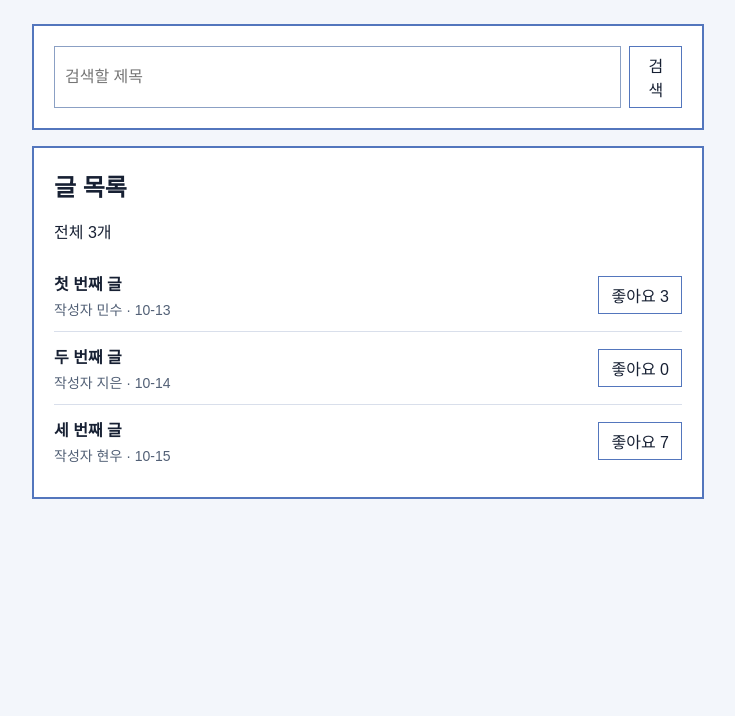
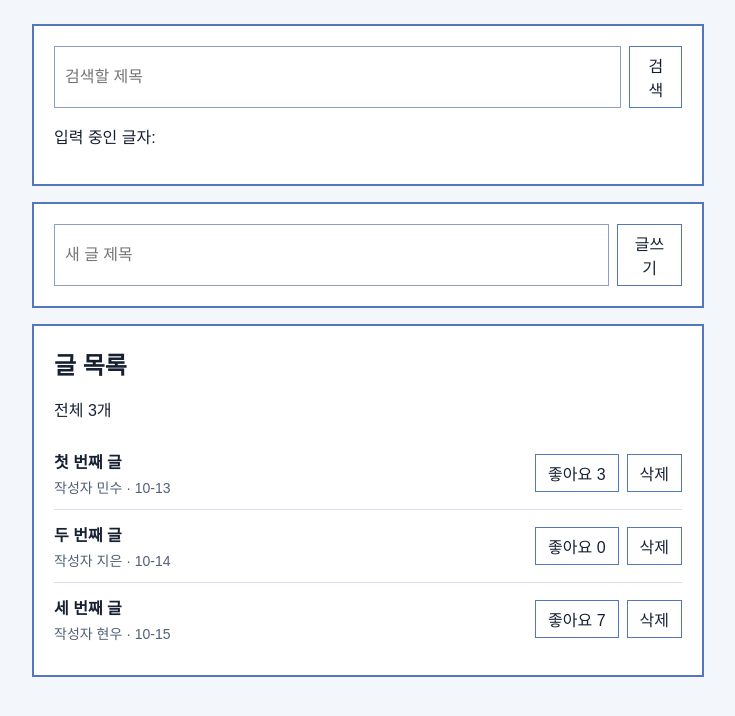
Before and after one commit to s1um/resct-class, a React (Vite) app in the folder board-lab/: page / in a window 1280 px wide. Shown: the top 716 px of the page, without its empty margins (272-1007 px from the left). Built offline with nearby package versions, Linux system fonts and the light colour scheme.

Commit message:
삭제, 자식이 부모의 State를 바꾸는 법

```diff
--- a/board-lab/src/App.jsx
+++ b/board-lab/src/App.jsx
@@ -1,18 +1,32 @@
+import { useState } from 'react';
 import SearchBar from './components/SearchBar.jsx';
+import PostForm from './components/PostForm.jsx';
 import PostList from './components/PostList.jsx';
 import './App.css';
 
-const posts = [
+const initialPosts = [
   { id: 1, title: '첫 번째 글', author: '민수', date: '10-13', likes: 3 },
   { id: 2, title: '두 번째 글', author: '지은', date: '10-14', likes: 0 },
   { id: 3, title: '세 번째 글', author: '현우', date: '10-15', likes: 7 },
 ];
 
 function App() {
+  const [posts, setPosts] = useState(initialPosts);
+
+function addPost(title) {
+  const newPost = { id: Date.now(), title, author: '나', date: '오늘', likes: 0 };
+  setPosts([...posts, newPost]);
+}
+
+function deletePost(id) {
+  setPosts(posts.filter((post) => post.id !== id));
+}
+ console.log(posts)
   return (
     <main>
       <SearchBar />
-      <PostList posts={posts} />
+      <PostForm onAdd={addPost} />
+      <PostList posts={posts} onDelete={deletePost} />
     </main>
   );
 }
--- /dev/null
+++ b/board-lab/src/components/PostForm.jsx
@@ -0,0 +1,26 @@
+import { useState } from 'react';
+
+function PostForm({ onAdd }) {
+  const [title, setTitle] = useState('');
+
+  function handleSubmit(event) {
+    event.preventDefault();
+    onAdd(title);
+    setTitle('');
+  }
+
+  return (
+    <form className="panel" onSubmit={handleSubmit}>
+      <div className="form-row">
+        <input
+          value={title}
+          onChange={(event) => setTitle(event.target.value)}
+          placeholder="새 글 제목"
+        />
+        <button>글쓰기</button>
+      </div>
+    </form>
+  );
+}
+
+export default PostForm;
--- a/board-lab/src/components/PostItem.jsx
+++ b/board-lab/src/components/PostItem.jsx
@@ -1,6 +1,6 @@
 import { useState } from 'react';
 
-function PostItem({ post }) {
+function PostItem({ post, onDelete }) {
   const [likes, setLikes] = useState(post.likes);
 
   function handleLike() {
@@ -17,6 +17,9 @@ function PostItem({ post }) {
         <button type="button" onClick={handleLike}>
           좋아요 {likes}
         </button>
+        <button type="button" onClick={() => onDelete(post.id)}>
+          삭제
+        </button>
       </div>
     </li>
   );
--- a/board-lab/src/components/PostList.jsx
+++ b/board-lab/src/components/PostList.jsx
@@ -1,13 +1,13 @@
 import Panel from './Panel.jsx';
 import PostItem from './PostItem.jsx';
 
-function PostList({ posts }) {
+function PostList({ posts, onDelete }) {
   return (
     <Panel title="글 목록">
       <p>전체 {posts.length}개</p>
       <ul className="posts">
         {posts.map((post) => (
-          <PostItem key={post.id} post={post} />
+          <PostItem key={post.id} post={post} onDelete={onDelete} />
         ))}
       </ul>
     </Panel>
--- a/board-lab/src/components/SearchBar.jsx
+++ b/board-lab/src/components/SearchBar.jsx
@@ -1,15 +1,24 @@
+import { useState } from 'react';
+
 function SearchBar() {
+  const [keyword, setKeyword] = useState('');
+
   function handleSubmit(event) {
     event.preventDefault();
-    console.log('검색 버튼 또는 엔터');
+    console.log('검색어:', keyword);
   }
 
   return (
     <form className="panel" onSubmit={handleSubmit}>
       <div className="form-row">
-        <input placeholder="검색할 제목" />
+        <input
+          value={keyword}
+          onChange={(event) => setKeyword(event.target.value)}
+          placeholder="검색할 제목"
+        />
         <button>검색</button>
       </div>
+      <p>입력 중인 글자: {keyword}</p>
     </form>
   );
 }
```
